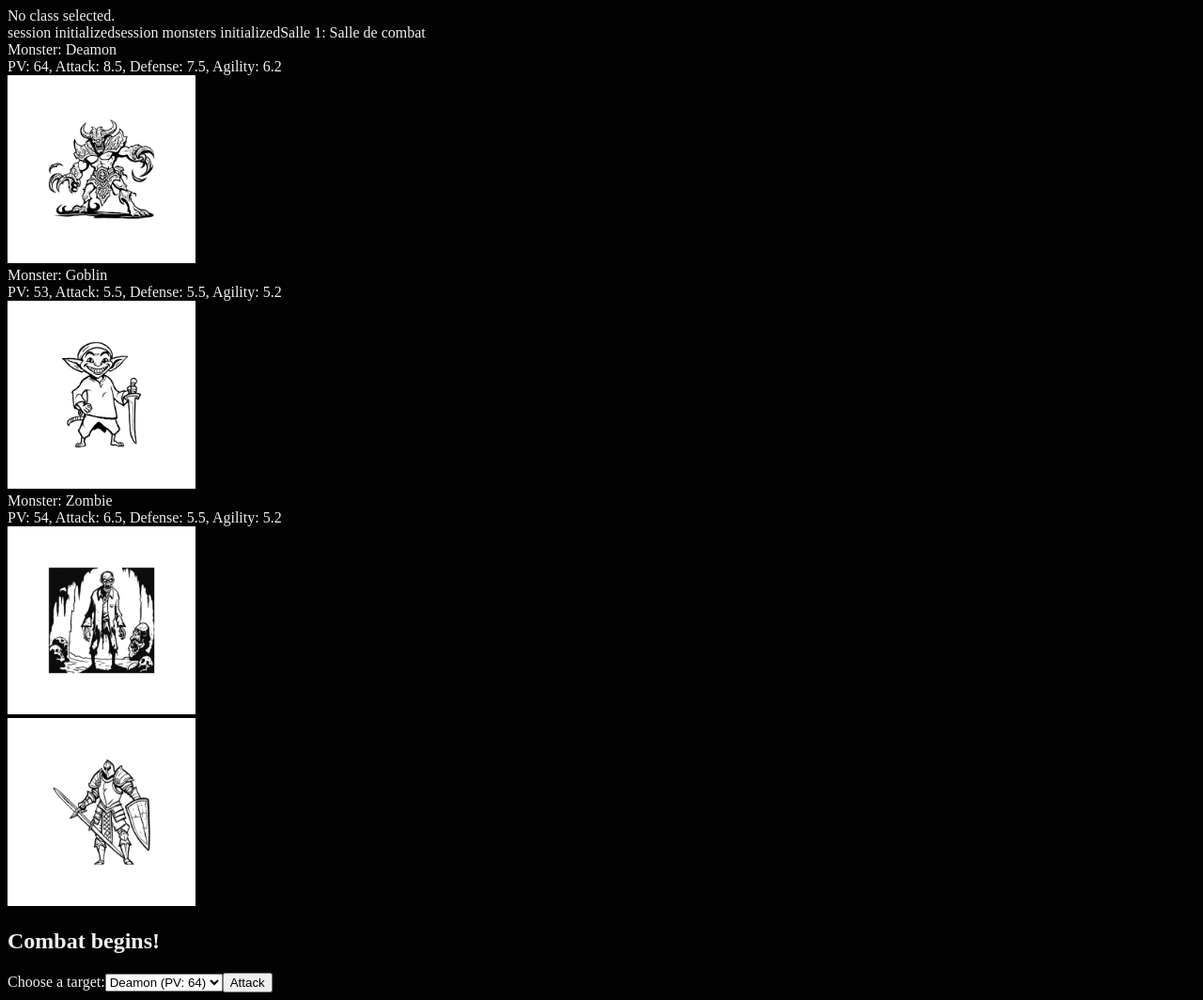
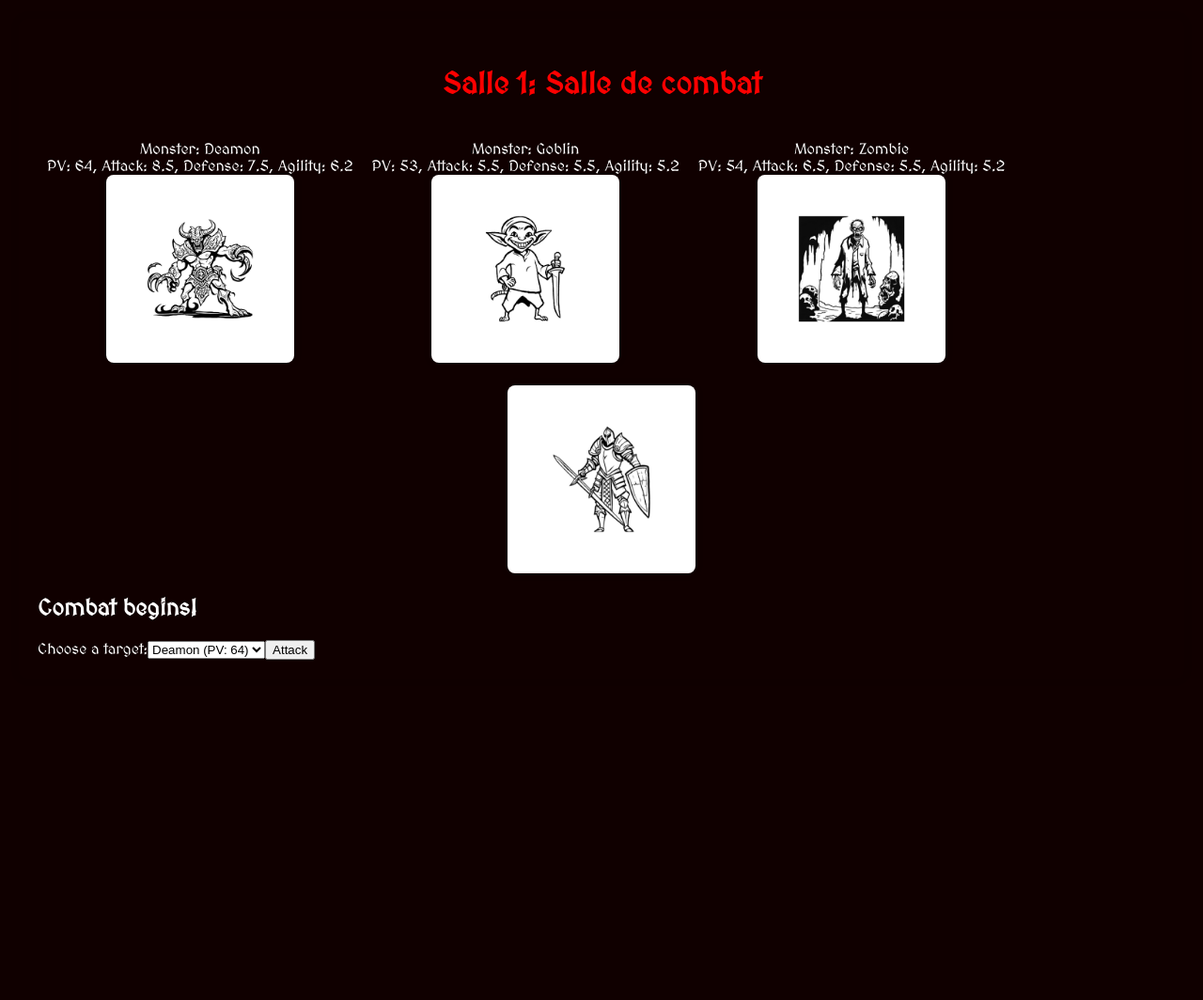
Before and after one commit to Fenerz07/PHPDungeonCrawler, a PHP site: page /game.php in a window 1280 px wide. Shown: the whole page at 94% size. After the commit the page ends 702 px from the top, so only its background shows below. Run offline with PHP 8.4, Linux system fonts and the light colour scheme.

Commit message:
feat:adding overall style with css

```diff
--- /dev/null
+++ b/assets/css/room.module.css
@@ -0,0 +1,42 @@
+@import url('https://fonts.googleapis.com/css2?family=MedievalSharp&family=Uncial+Antiqua&display=swap');
+
+body {
+    font-family: 'MedievalSharp', sans-serif;
+    color: white;
+    background-color: #100000;
+    margin: 0;
+    padding: 0;
+}
+
+.room {
+    margin: 20px;
+    padding: 20px;
+    border-radius: 8px;
+    box-shadow: 0 0 10px rgba(0, 0, 0, 0.1);
+}
+
+.room p {
+    font-size: 2rem;
+    font-weight: bold;
+    color: red;
+    text-align: center;
+}
+
+.monster{
+    display: inline-block;
+    margin: 10px;
+    text-align: center;
+    content: center;
+    justify-content: center;
+    align-items: center;
+}
+
+.player{
+    margin: 10px;
+    text-align: center;
+}
+
+.monster img, .player img {
+    border-radius: 8px;
+    box-shadow: 0 0 10px rgba(0, 0, 0, 0.1);
+}
--- a/assets/css/styles.css
+++ /dev/null
@@ -1,4 +0,0 @@
-body {
-    background-color: #020202;
-    color: #f5eeee;
-}
--- a/game.php
+++ b/game.php
@@ -14,9 +14,6 @@
             $player = new Player($_POST['class']);
             $_SESSION['player'] = serialize($player);
             $_SESSION['player_pv'] = $player->pv;
-            $player->displayStats();
-        } else {
-            echo "<div>No class selected.</div>";
         }
 
         require_once 'room.php';
--- a/index.php
+++ b/index.php
@@ -3,12 +3,12 @@
 <head>
     <meta charset="UTF-8">
     <meta name="viewport" content="width=device-width, initial-scale=1.0">
-    <title>PHP Dungeon Crawler</title>
-    <link rel="stylesheet" href="assets/css/styles.css">
+    <title>The Dungeon Crawler</title>
+    <link rel="stylesheet" href="assets/css/index.module.css">
 </head>
 <body>
     <header>
-        <h1>PHP Dungeon Crawler</h1>
+        <h1>The Dungeon Crawler</h1>
     </header>
     <main>
         <div class="container">
--- a/player.php
+++ b/player.php
@@ -43,7 +43,6 @@ class Player {
     }
 
     public function displayStats() {
-        echo "<div>You selected: $this->class</div>";
         echo "<div>Name: $this->name, PV: $this->pv, Attack: $this->attack, Defense: $this->defense, Agility: $this->agility</div>";
     }
 }
--- a/room.php
+++ b/room.php
@@ -2,6 +2,7 @@
 <html lang="fr">
 <head>
     <title>Dungeon Crawler</title>
+    <link rel="stylesheet" href="assets/css/room.module.css">
 </head>
 <body>
     <?php
@@ -59,51 +60,56 @@
         $_SESSION['player'] = serialize($player);
         $_SESSION['player_pv'] = $player->pv;
         $_SESSION['current_room'] = 1;
-        echo "session initialized";
     } else {
         $player = unserialize($_SESSION['player']);
         $player->pv = $_SESSION['player_pv'];
-        echo "session loaded";
     }
 
     if (!isset($_SESSION['monsters'])) {
-        echo "session monsters initialized";
         foreach ($dungeonRooms as $index => $room) {
-            echo "Salle " . ($index + 1) . ": " . $room . "<br>";
+            echo "<div class='room'>";
+            echo "<p>Salle " . ($index + 1) . ": " . $room . "</p>";
             if ($room == "Salle de combat") {
                 $monsters = [];
                 for ($j = 0; $j < $monsterByRoom; $j++) {
                     $baseMonster = $baseMonsters[array_rand($baseMonsters)];
                     $monsters[$j] = generateMonster($baseMonster, ($index + 1));
+                    echo "<div class='monster'>";
                     $monsters[$j]->displayStats();
                     echo '<img width="200px" src="assets/images/' . $monsters[$j]->name . '.png" alt="' . $monsters[$j]->name . '">';
-                    echo "<br>";
+                    echo "</div>";
                 }
                 $_SESSION['monsters'] = serialize($monsters);
                 $_SESSION['current_room'] = $index + 1;
+                echo "<div class='player'>";
                 echo '<img width="200px" src="assets/images/' . $player->name . '.png" alt="' . $player->name . '">';
-                echo "<br>";
+                echo "</div>";
                 fight($player, $monsters);
                 if ($monsters != []) {
                     break;
                 }
             }
+            echo "</div>";
         }
     } else {
+        echo "<div class='room'>";
         if (isset($_SESSION['current_room'])) {
-            echo "Salle " . $_SESSION['current_room'] . ": Salle de combat<br>";
+            echo "<p>Salle " . $_SESSION['current_room'] . ": Salle de combat</p>";
         } else {
-            echo "Salle de combat<br>";
+            echo "<p>Salle de combat</p>";
         }
         $monsters = unserialize($_SESSION['monsters']);
         foreach ($monsters as $monster) {
+            echo "<div class='monster'>";
             $monster->displayStats();
             echo '<img width="200px" src="assets/images/' . $monster->name . '.png" alt="' . $monster->name . '">';
-            echo "<br>";
+            echo "</div>";
         }
+        echo "<div class='player'>";
         echo '<img width="200px" src="assets/images/' . $player->name . '.png" alt="' . $player->name . '">';
-        echo "<br>";
+        echo "</div>";
         fight($player, $monsters);
+        echo "</div>";
     }
 
     $_SESSION['player'] = serialize($player);
```
Also changed, not shown: assets/css/class.module.css (added, +62 -0 lines), assets/css/index.module.css (added, +23 -0 lines), class.php (+19 -5 lines).
